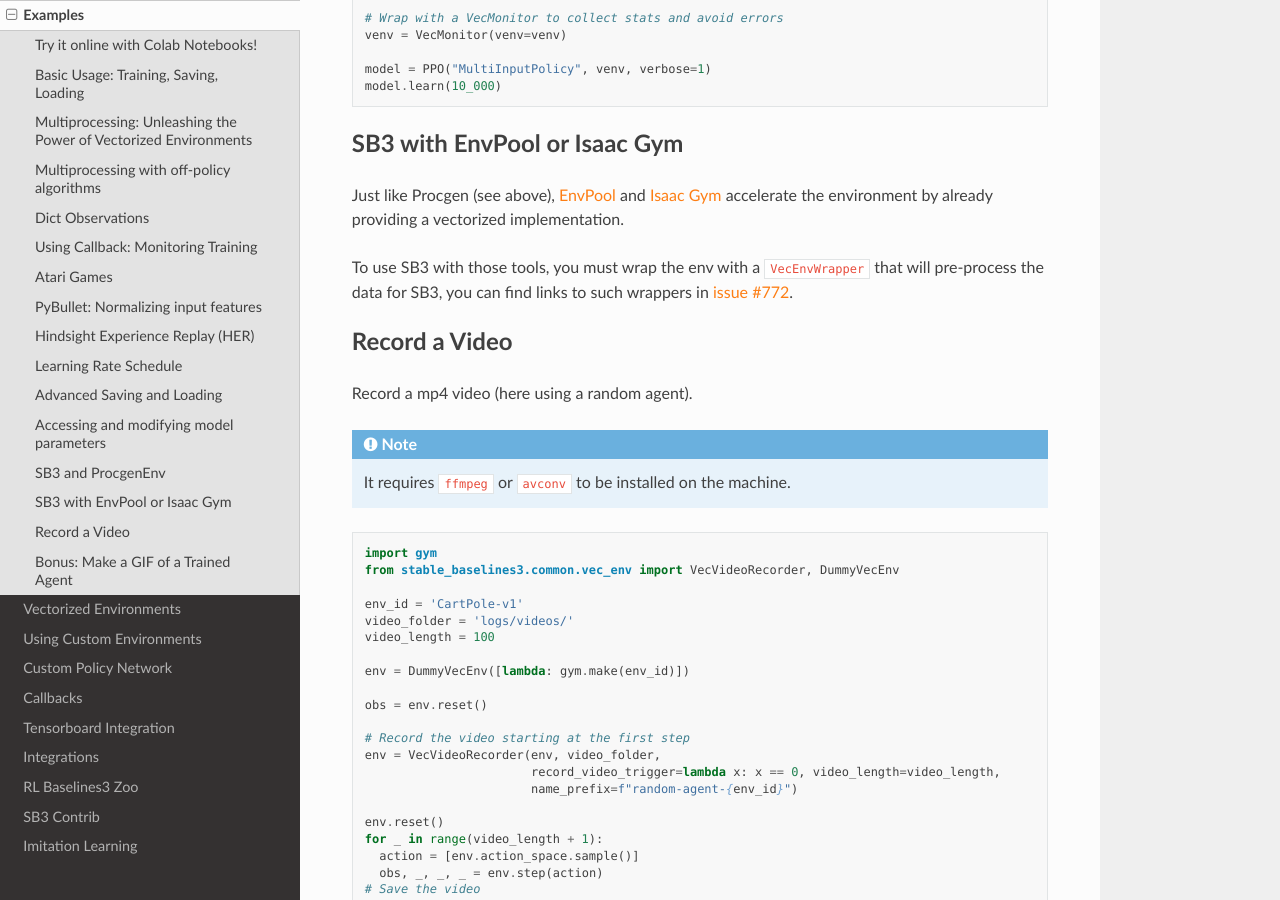
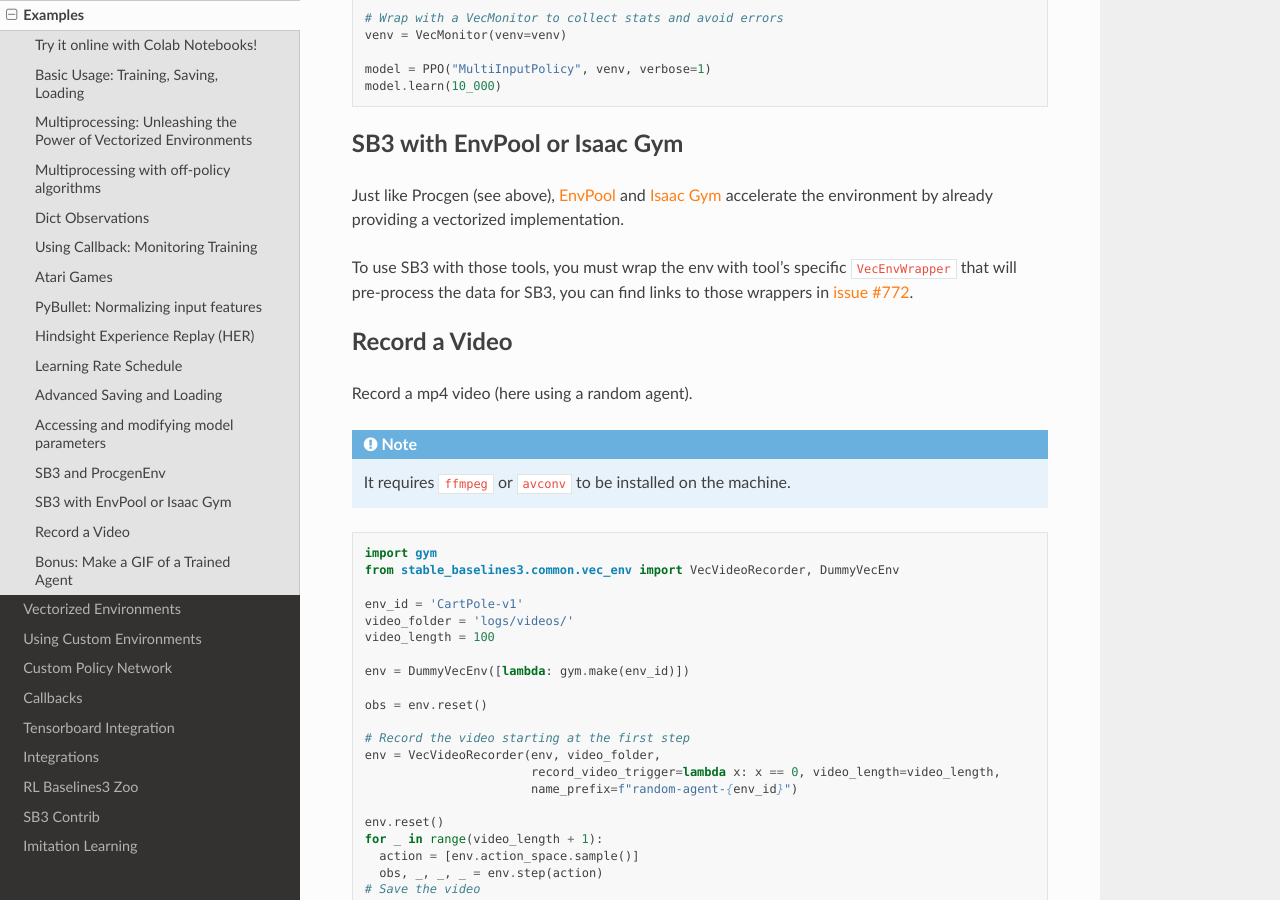
Before and after one commit to DLR-RM/stable-baselines3, a Sphinx documentation site: the page built from docs/guide/examples.rst, in a window 1280 px wide and 900 px high, scrolled down 14136 px. Built offline with Sphinx 7.4.7 and the Read the Docs theme 2.0.0, drawn with Linux system fonts in a browser that asks for light colours.

Commit message:
Rephrase requirement for envpool and isaac gym

```diff
--- a/docs/guide/examples.rst
+++ b/docs/guide/examples.rst
@@ -735,8 +735,8 @@ SB3 with EnvPool or Isaac Gym
 Just like Procgen (see above), `EnvPool <https://github.com/sail-sg/envpool>`_ and `Isaac Gym <https://github.com/NVIDIA-Omniverse/IsaacGymEnvs>`_ accelerate the environment by
 already providing a vectorized implementation.
 
-To use SB3 with those tools, you must wrap the env with a ``VecEnvWrapper`` that will pre-process the data for SB3,
-you can find links to such wrappers in `issue #772 <https://github.com/DLR-RM/stable-baselines3/issues/772#issuecomment-1048657002>`_.
+To use SB3 with those tools, you must wrap the env with tool's specific ``VecEnvWrapper`` that will pre-process the data for SB3,
+you can find links to those wrappers in `issue #772 <https://github.com/DLR-RM/stable-baselines3/issues/772#issuecomment-1048657002>`_.
 
 
 Record a Video
```
